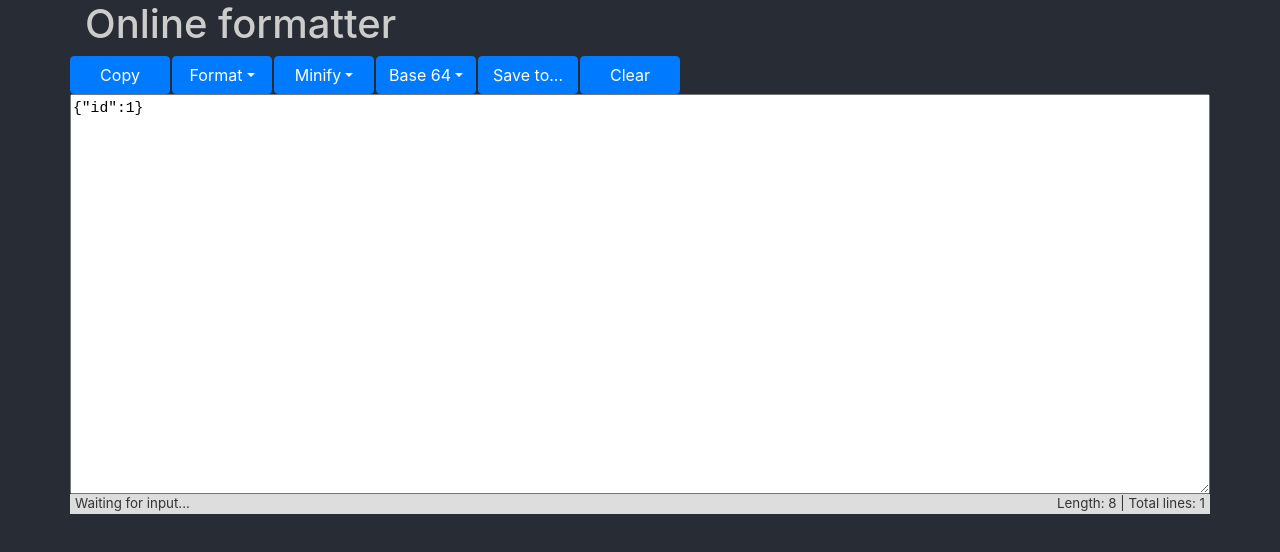
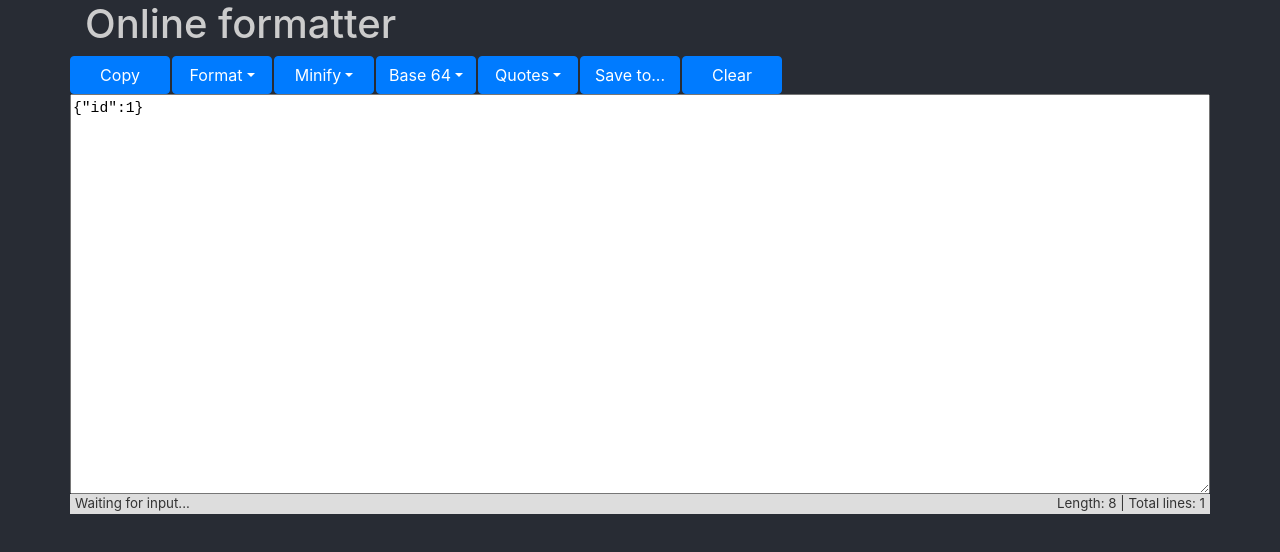
Before and after one commit to aaronarriero/onlineformatter, a React (Create React App) app: page / in a window 1280 px wide. Shown: the top 552 px of the page. Built offline with nearby package versions, Linux system fonts and the light colour scheme.

Commit message:
Quote escaping/unescaping.

```diff
--- a/src/components/Formatter.js
+++ b/src/components/Formatter.js
@@ -20,6 +20,8 @@ class Formatter extends Component {
         this.copyToClipboard = copyToClipboard.bind(this)
         this.clear = clear.bind(this)
         this.save = save.bind(this)
+        this.escapeQuotes = escapeQuotes.bind(this)
+        this.unescapeQuotes = unescapeQuotes.bind(this)
     }
 
     render() {
@@ -58,6 +60,14 @@ class Formatter extends Component {
                     >
                         <Dropdown.Item onClick={this.base64Encode}>Encode</Dropdown.Item>
                         <Dropdown.Item onClick={this.base64Decode}>Decode</Dropdown.Item>
+                    </DropdownButton>
+                    <DropdownButton
+                        variant='primary'
+                        title='Quotes'
+                        id='quotes'
+                    >
+                        <Dropdown.Item onClick={this.escapeQuotes}>Escape</Dropdown.Item>
+                        <Dropdown.Item onClick={this.unescapeQuotes}>Unescape</Dropdown.Item>
                     </DropdownButton>
                     <Button
                         variant='primary'
@@ -118,6 +128,16 @@ function save() {
     }
 }
 
+function escapeQuotes() {
+    const escapedText = this.state.text.replace(/"/g, '\\"');
+    this.setState({text: escapedText, statusMessage: 'Escaped quotes'})
+}
+
+function unescapeQuotes() {
+    const unescapedText = this.state.text.replace(/\\"/g, '"')
+    this.setState({text: unescapedText, statusMessage: 'Unescaped quotes'})
+}
+
 function formatJSON() {
     try {
         let array = JSON.parse(this.state.text)
```
